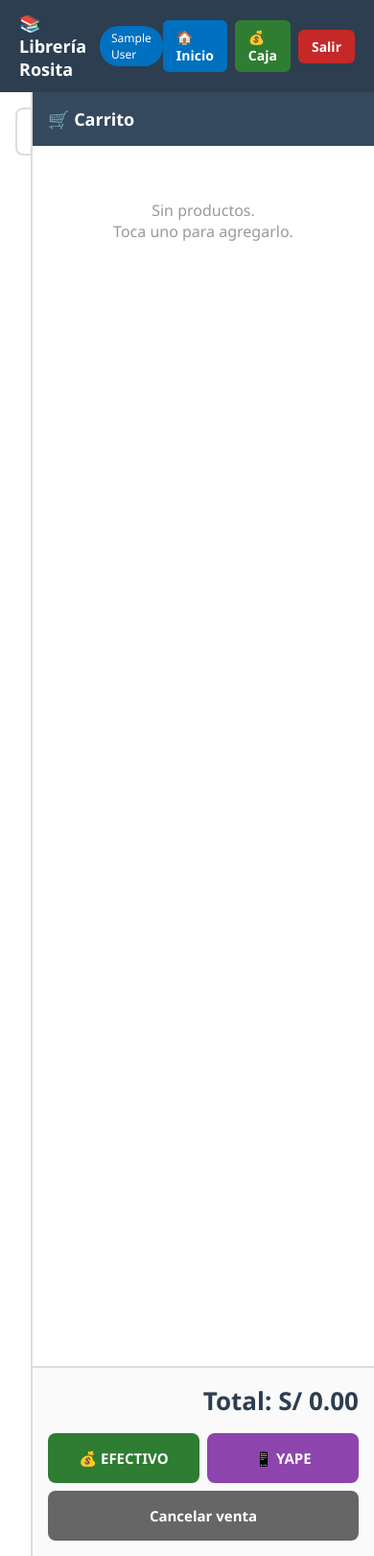
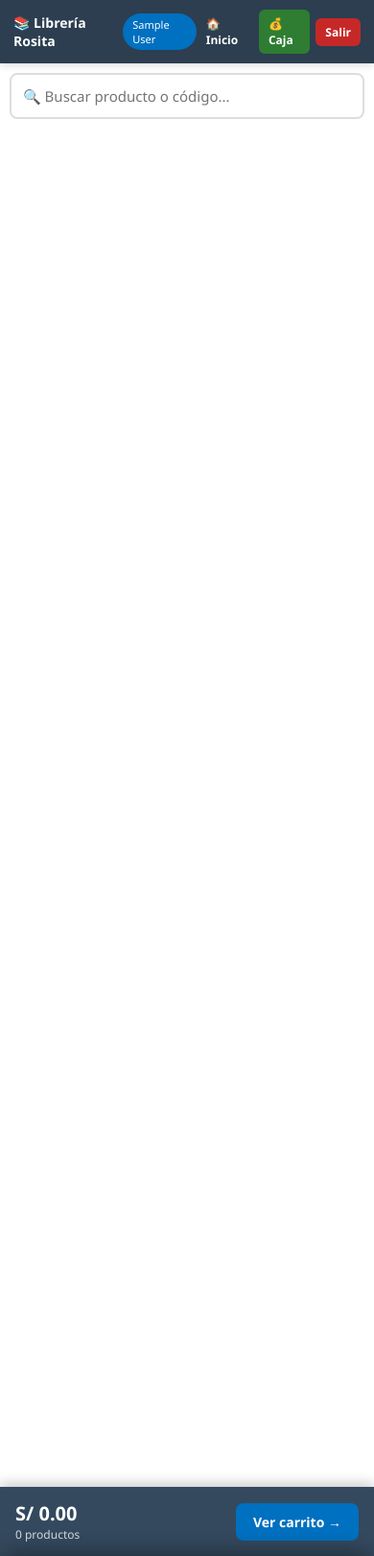
Before and after one commit to brigithcantori-oss/libreria-rosita-pos, a Flask app: page /ventas in a window 390 px wide. Shown: the whole page at 96% size. Run offline with Flask 3, Linux system fonts and the light colour scheme; the visitor is signed in with stand-in values (Sample User, id 1).

Commit message:
Diseno responsive para celular - carrito flotante

```diff
--- a/templates/ventas.html
+++ b/templates/ventas.html
@@ -2,67 +2,140 @@
 <html lang="es">
 <head>
     <meta charset="UTF-8">
-    <meta name="viewport" content="width=device-width, initial-scale=1.0">
+    <meta name="viewport" content="width=device-width, initial-scale=1.0, maximum-scale=1.0, user-scalable=no">
     <title>Ventas - Librería Rosita</title>
     <style>
-        * { margin: 0; padding: 0; box-sizing: border-box; font-family: 'Segoe UI', Arial, sans-serif; }
-        body { display: flex; flex-direction: column; height: 100vh; background: #f0f2f5; }
+        * { margin: 0; padding: 0; box-sizing: border-box; font-family: 'Segoe UI', Arial, sans-serif; -webkit-tap-highlight-color: transparent; }
+        html, body { height: 100%; overflow: hidden; }
+        body { display: flex; flex-direction: column; background: #f0f2f5; }
 
-        .topbar { background: #2c3e50; color: white; padding: 12px 20px; display: flex; justify-content: space-between; align-items: center; box-shadow: 0 2px 8px rgba(0,0,0,0.15); }
-        .topbar .titulo { font-size: 18px; font-weight: bold; display: flex; align-items: center; gap: 12px; }
-        .topbar .badge-tienda { background: #0070c0; padding: 4px 12px; border-radius: 20px; font-size: 12px; font-weight: normal; }
-        .topbar .nav { display: flex; gap: 8px; align-items: center; }
-        .topbar .nav a { color: white; text-decoration: none; padding: 8px 14px; border-radius: 6px; font-size: 14px; font-weight: 600; }
-        .topbar .nav a:hover { opacity: 0.9; }
-        .topbar .nav a.inicio { background: #0070c0; }
+        /* Barra superior */
+        .topbar { background: #2c3e50; color: white; padding: 10px 14px; display: flex; justify-content: space-between; align-items: center; box-shadow: 0 2px 8px rgba(0,0,0,0.15); z-index: 10; }
+        .topbar .titulo { font-size: 16px; font-weight: bold; display: flex; align-items: center; gap: 8px; }
+        .topbar .badge-tienda { background: #0070c0; padding: 4px 10px; border-radius: 20px; font-size: 11px; font-weight: normal; }
+        .topbar .nav { display: flex; gap: 6px; align-items: center; }
+        .topbar .nav a { color: white; text-decoration: none; padding: 7px 12px; border-radius: 6px; font-size: 13px; font-weight: 600; }
         .topbar .nav a.caja { background: #2e7d32; }
         .topbar .nav a.salir { background: #c62828; }
 
-        .contenido { flex: 1; display: flex; overflow: hidden; }
+        /* Contenido */
+        .contenido { flex: 1; display: flex; overflow: hidden; position: relative; }
 
-        .productos-panel { flex: 1; padding: 16px; overflow-y: auto; background: white; }
-        .buscar { width: 100%; padding: 12px; font-size: 16px; border: 2px solid #ddd; border-radius: 8px; margin-bottom: 16px; }
+        .productos-panel { flex: 1; padding: 12px; overflow-y: auto; background: white; width: 100%; }
+        .buscar { width: 100%; padding: 12px; font-size: 15px; border: 2px solid #ddd; border-radius: 8px; margin-bottom: 12px; }
         .buscar:focus { outline: none; border-color: #0070c0; }
-        .categorias { display: flex; flex-wrap: wrap; gap: 8px; margin-bottom: 16px; }
-        .cat-btn { padding: 10px 16px; background: #e0e0e0; border: none; border-radius: 6px; font-weight: bold; cursor: pointer; font-size: 14px; }
-        .cat-btn:hover { background: #ccc; }
-        .grid-productos { display: grid; grid-template-columns: repeat(auto-fill, minmax(160px, 1fr)); gap: 10px; }
-        .producto { padding: 14px; background: #f9f9f9; border: 2px solid #eee; border-radius: 8px; cursor: pointer; text-align: center; transition: all 0.15s; }
-        .producto:hover { background: #eef7ff; border-color: #4a9eff; transform: translateY(-2px); }
-        .producto .nombre { font-weight: bold; margin-bottom: 6px; font-size: 14px; }
-        .producto .precio { color: #0070c0; font-size: 18px; font-weight: bold; }
-        .producto .stock { color: #888; font-size: 12px; margin-top: 4px; }
+        .categorias { display: flex; flex-wrap: wrap; gap: 6px; margin-bottom: 12px; }
+        .cat-btn { padding: 8px 14px; background: #e0e0e0; border: none; border-radius: 6px; font-weight: bold; cursor: pointer; font-size: 13px; }
+        .cat-btn:active { background: #ccc; }
+        .grid-productos { display: grid; grid-template-columns: repeat(auto-fill, minmax(140px, 1fr)); gap: 8px; padding-bottom: 100px; }
+        .producto { padding: 12px; background: #f9f9f9; border: 2px solid #eee; border-radius: 8px; cursor: pointer; text-align: center; transition: all 0.15s; user-select: none; }
+        .producto:active { background: #eef7ff; border-color: #4a9eff; transform: scale(0.97); }
+        .producto .nombre { font-weight: bold; margin-bottom: 4px; font-size: 13px; }
+        .producto .precio { color: #0070c0; font-size: 16px; font-weight: bold; }
+        .producto .stock { color: #888; font-size: 11px; margin-top: 2px; }
 
+        /* Carrito - Desktop (lado derecho) */
         .carrito-panel { width: 400px; background: #fff; border-left: 2px solid #ddd; display: flex; flex-direction: column; }
-        .carrito-header { padding: 16px; background: #34495e; color: white; }
-        .carrito-header h2 { font-size: 18px; }
-        .carrito-items { flex: 1; overflow-y: auto; padding: 16px; }
-        .item { display: flex; justify-content: space-between; align-items: center; padding: 12px 0; border-bottom: 1px solid #eee; gap: 8px; }
+
+        .carrito-header { padding: 14px 16px; background: #34495e; color: white; display: flex; justify-content: space-between; align-items: center; }
+        .carrito-header h2 { font-size: 16px; }
+        .carrito-cerrar { display: none; background: transparent; border: none; color: white; font-size: 20px; cursor: pointer; }
+
+        .carrito-items { flex: 1; overflow-y: auto; padding: 12px; }
+        .item { display: flex; justify-content: space-between; align-items: center; padding: 10px 0; border-bottom: 1px solid #eee; gap: 6px; }
         .item-info { flex: 1; min-width: 0; }
-        .item-info .nombre { font-weight: bold; font-size: 14px; }
-        .item-info .detalle { font-size: 12px; color: #666; }
+        .item-info .nombre { font-weight: bold; font-size: 13px; }
+        .item-info .detalle { font-size: 11px; color: #666; }
         .item-controles { display: flex; align-items: center; gap: 4px; }
-        .item-controles button { width: 28px; height: 28px; border: none; border-radius: 6px; background: #0070c0; color: white; font-weight: bold; cursor: pointer; font-size: 14px; }
+        .item-controles button { width: 30px; height: 30px; border: none; border-radius: 6px; background: #0070c0; color: white; font-weight: bold; cursor: pointer; font-size: 15px; }
         .item-controles button.quitar { background: #d32f2f; }
-        .item-controles span { min-width: 24px; text-align: center; font-weight: bold; }
-        .item-subtotal { font-weight: bold; min-width: 70px; text-align: right; font-size: 14px; }
+        .item-controles span { min-width: 24px; text-align: center; font-weight: bold; font-size: 14px; }
+        .item-subtotal { font-weight: bold; min-width: 65px; text-align: right; font-size: 13px; }
 
-        .carrito-footer { padding: 16px; border-top: 2px solid #ddd; background: #fafafa; }
-        .total { font-size: 26px; font-weight: bold; margin-bottom: 16px; text-align: right; color: #2c3e50; }
-        .pago-btns { display: grid; grid-template-columns: 1fr 1fr; gap: 8px; }
-        .pago-btns button { padding: 16px; font-size: 15px; font-weight: bold; border: none; border-radius: 8px; color: white; cursor: pointer; }
+        .carrito-footer { padding: 12px; border-top: 2px solid #ddd; background: #fafafa; }
+        .total { font-size: 22px; font-weight: bold; margin-bottom: 10px; text-align: right; color: #2c3e50; }
+        .pago-btns { display: grid; grid-template-columns: 1fr 1fr; gap: 6px; }
+        .pago-btns button { padding: 14px; font-size: 14px; font-weight: bold; border: none; border-radius: 8px; color: white; cursor: pointer; }
         .btn-efectivo { background: #2e7d32; }
-        .btn-efectivo:hover { background: #1b5e20; }
         .btn-yape { background: #8e44ad; }
-        .btn-yape:hover { background: #6a1b9a; }
-        .btn-cancelar { grid-column: span 2; background: #666; padding: 10px; }
-        .btn-cancelar:hover { background: #444; }
+        .btn-cancelar { grid-column: span 2; background: #666; padding: 8px; font-size: 13px; }
 
-        .vacio { text-align: center; color: #999; padding: 40px 20px; }
+        .vacio { text-align: center; color: #999; padding: 30px 20px; font-size: 14px; }
 
-        #notificacion { position: fixed; top: 70px; right: 20px; padding: 16px 24px; border-radius: 8px; color: white; font-weight: bold; display: none; z-index: 1000; box-shadow: 0 4px 12px rgba(0,0,0,0.2); }
+        /* Carrito flotante - Mobile */
+        .carrito-flotante {
+            display: none;
+            position: fixed;
+            bottom: 0;
+            left: 0;
+            right: 0;
+            background: #34495e;
+            color: white;
+            padding: 14px 16px;
+            box-shadow: 0 -4px 12px rgba(0,0,0,0.2);
+            justify-content: space-between;
+            align-items: center;
+            z-index: 50;
+            cursor: pointer;
+        }
+        .carrito-flotante .cf-info { display: flex; flex-direction: column; }
+        .carrito-flotante .cf-items { font-size: 12px; opacity: 0.8; }
+        .carrito-flotante .cf-total { font-size: 20px; font-weight: bold; }
+        .carrito-flotante .cf-btn { background: #0070c0; padding: 10px 18px; border-radius: 8px; font-weight: bold; font-size: 14px; }
+
+        /* Notificación */
+        #notificacion { position: fixed; top: 70px; right: 16px; left: 16px; padding: 14px 20px; border-radius: 8px; color: white; font-weight: bold; display: none; z-index: 1000; box-shadow: 0 4px 12px rgba(0,0,0,0.2); text-align: center; }
         #notificacion.ok { background: #2e7d32; }
         #notificacion.error { background: #d32f2f; }
+
+        /* ============ MOBILE ============ */
+        @media (max-width: 900px) {
+            .topbar .titulo { font-size: 14px; }
+            .topbar .nav a { padding: 6px 10px; font-size: 12px; }
+
+            .contenido { overflow: hidden; }
+
+            .productos-panel { padding: 10px; }
+
+            /* Carrito se convierte en panel deslizable desde abajo */
+            .carrito-panel {
+                position: fixed;
+                bottom: 0;
+                left: 0;
+                right: 0;
+                width: 100%;
+                height: 85vh;
+                border-left: none;
+                border-top: 3px solid #2c3e50;
+                border-radius: 20px 20px 0 0;
+                transform: translateY(100%);
+                transition: transform 0.3s ease-out;
+                z-index: 100;
+                box-shadow: 0 -6px 20px rgba(0,0,0,0.3);
+            }
+            .carrito-panel.abierto {
+                transform: translateY(0);
+            }
+
+            .carrito-header { border-radius: 20px 20px 0 0; }
+            .carrito-cerrar { display: block; }
+
+            .carrito-flotante {
+                display: flex;
+            }
+
+            .grid-productos {
+                grid-template-columns: repeat(auto-fill, minmax(120px, 1fr));
+                padding-bottom: 90px;
+            }
+
+            .producto .nombre { font-size: 12px; }
+            .producto .precio { font-size: 15px; }
+        }
+
+        @media (min-width: 901px) {
+            .carrito-flotante { display: none !important; }
+        }
     </style>
 </head>
 <body>
@@ -85,9 +158,10 @@
             <div class="grid-productos" id="grid"></div>
         </div>
 
-        <div class="carrito-panel">
+        <div class="carrito-panel" id="carrito-panel">
             <div class="carrito-header">
                 <h2>🛒 Carrito</h2>
+                <button class="carrito-cerrar" onclick="cerrarCarrito()">✕</button>
             </div>
             <div class="carrito-items" id="carrito">
                 <div class="vacio">Sin productos.<br>Toca uno para agregarlo.</div>
@@ -103,6 +177,15 @@
         </div>
     </div>
 
+    <!-- Barra flotante que solo se ve en celular -->
+    <div class="carrito-flotante" id="carrito-flotante" onclick="abrirCarrito()">
+        <div class="cf-info">
+            <span class="cf-total">S/ <span id="total-flotante">0.00</span></span>
+            <span class="cf-items" id="items-flotante">0 productos</span>
+        </div>
+        <div class="cf-btn">Ver carrito →</div>
+    </div>
+
     <div id="notificacion"></div>
 
     <script>
@@ -112,7 +195,6 @@
 
         fetch('/api/mis-datos').then(r => r.json()).then(d => {
             document.getElementById('badge-tienda').textContent = d.tienda_nombre || 'Tienda';
-            // Ocultar botón Inicio si es vendedora
             if (d.rol !== 'admin') {
                 document.getElementById('btn-inicio').style.display = 'none';
             }
@@ -123,7 +205,7 @@
                 .then(res => res.json())
                 .then(data => {
                     if (data.error) {
-                        mostrarNotificacion('Error al cargar productos: ' + data.error, 'error');
+                        mostrarNotificacion('Error: ' + data.error, 'error');
                         return;
                     }
                     productos = data;
@@ -183,6 +265,7 @@
                 carrito.push({ id: prod.id, nombre: prod.nombre, precio: parseFloat(prod.precio), cantidad: 1 });
             }
             renderizarCarrito();
+            mostrarNotificacion('✓ ' + prod.nombre, 'ok');
         }
 
         function cambiarCantidad(id, delta) {
@@ -200,12 +283,16 @@
             if (carrito.length === 0) {
                 cont.innerHTML = '<div class="vacio">Sin productos.<br>Toca uno para agregarlo.</div>';
                 document.getElementById('total').textContent = '0.00';
+                document.getElementById('total-flotante').textContent = '0.00';
+                document.getElementById('items-flotante').textContent = '0 productos';
                 return;
             }
             let total = 0;
+            let itemsCount = 0;
             cont.innerHTML = carrito.map(item => {
                 const sub = item.precio * item.cantidad;
                 total += sub;
+                itemsCount += item.cantidad;
                 return '<div class="item">' +
                     '<div class="item-info"><div class="nombre">' + item.nombre + '</div><div class="detalle">S/ ' + item.precio.toFixed(2) + ' c/u</div></div>' +
                     '<div class="item-controles">' +
@@ -218,16 +305,31 @@
                     '</div>';
             }).join('');
             document.getElementById('total').textContent = total.toFixed(2);
+            document.getElementById('total-flotante').textContent = total.toFixed(2);
+            document.getElementById('items-flotante').textContent = itemsCount + ' producto' + (itemsCount !== 1 ? 's' : '');
         }
 
-        function limpiarCarrito() { carrito = []; renderizarCarrito(); }
+        function limpiarCarrito() {
+            if (carrito.length === 0) return;
+            if (!confirm('¿Cancelar la venta actual?')) return;
+            carrito = [];
+            renderizarCarrito();
+        }
+
+        function abrirCarrito() {
+            document.getElementById('carrito-panel').classList.add('abierto');
+        }
+
+        function cerrarCarrito() {
+            document.getElementById('carrito-panel').classList.remove('abierto');
+        }
 
         function mostrarNotificacion(msg, tipo) {
             const n = document.getElementById('notificacion');
             n.textContent = msg;
             n.className = tipo;
             n.style.display = 'block';
-            setTimeout(() => { n.style.display = 'none'; }, 3000);
+            setTimeout(() => { n.style.display = 'none'; }, 2000);
         }
 
         function cobrar(metodo) {
@@ -244,7 +346,9 @@
             .then(data => {
                 if (data.venta_id) {
                     mostrarNotificacion('✅ Venta #' + data.venta_id + ' registrada', 'ok');
-                    limpiarCarrito();
+                    carrito = [];
+                    renderizarCarrito();
+                    cerrarCarrito();
                     cargarProductos();
                 } else {
                     mostrarNotificacion('Error: ' + (data.error || 'desconocido'), 'error');
@@ -254,6 +358,25 @@
         }
 
         cargarProductos();
+
+        // Cerrar carrito al deslizar hacia abajo en mobile
+        let touchStartY = 0;
+        const carritoPanel = document.getElementById('carrito-panel');
+        carritoPanel.addEventListener('touchstart', (e) => {
+            if (e.target.closest('.carrito-items') && document.getElementById('carrito').scrollTop === 0) {
+                touchStartY = e.touches[0].clientY;
+            } else {
+                touchStartY = 0;
+            }
+        });
+        carritoPanel.addEventListener('touchmove', (e) => {
+            if (touchStartY === 0) return;
+            const delta = e.touches[0].clientY - touchStartY;
+            if (delta > 80) {
+                cerrarCarrito();
+                touchStartY = 0;
+            }
+        });
     </script>
 </body>
 </html>
```
